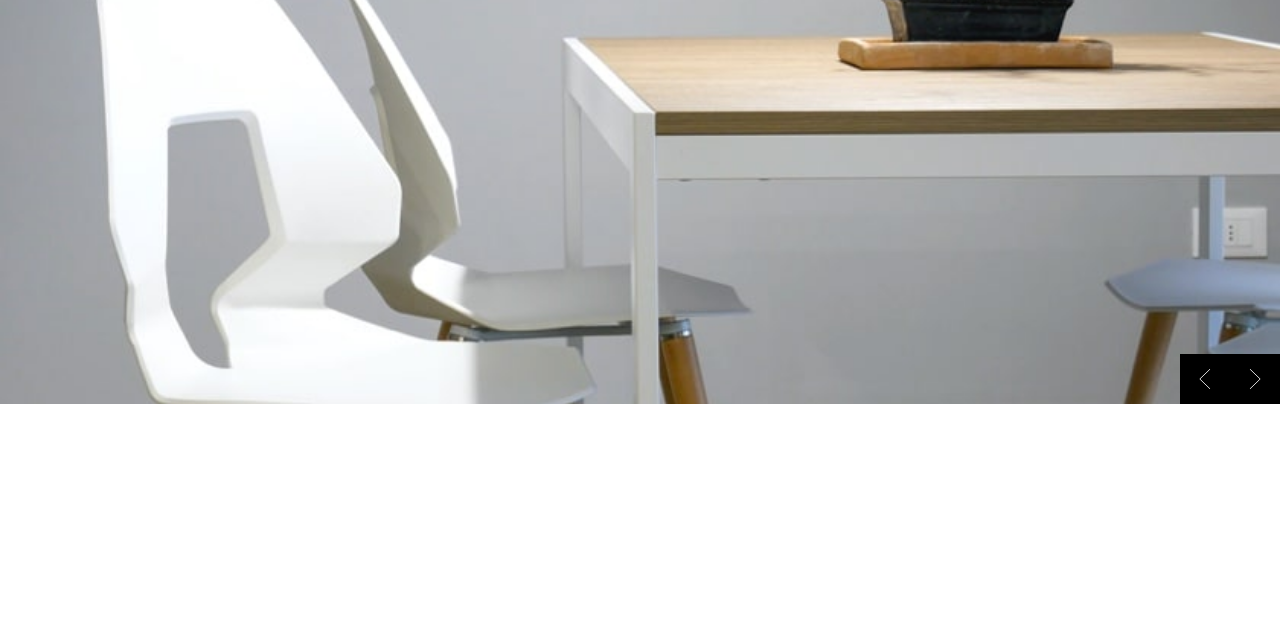
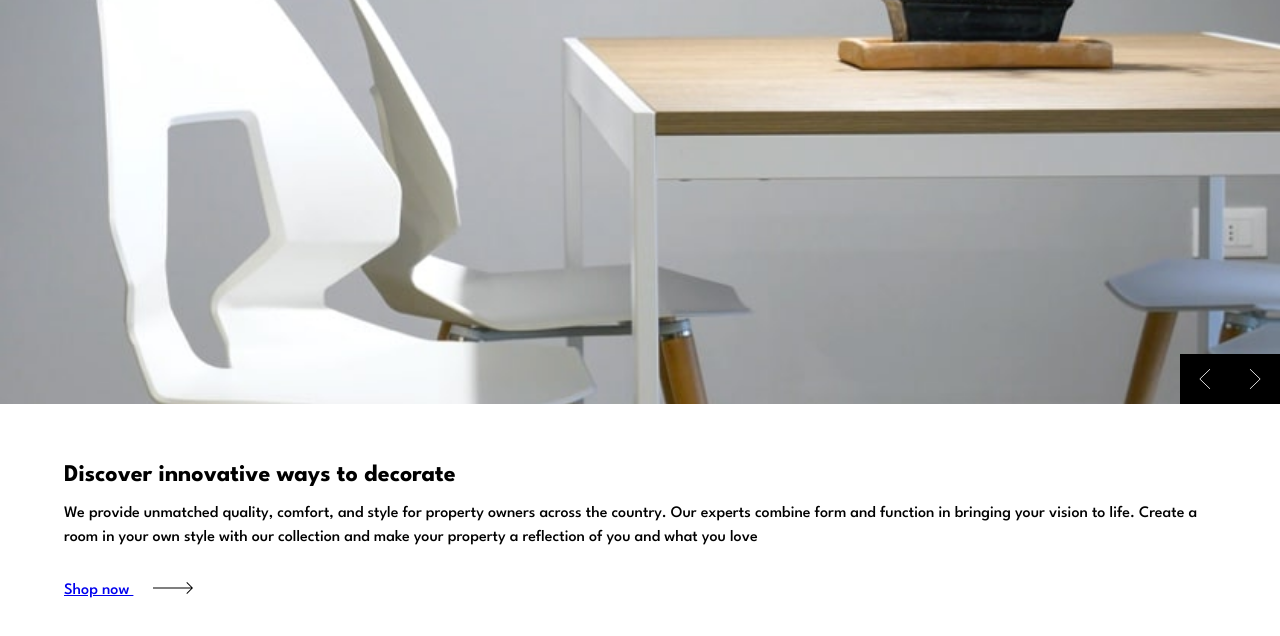
Before and after one commit to rodrigoandresd/Frontend-challenges, a plain HTML site: page room-homepage-master/index.html in a window 1280 px wide. Shown: the part 96-732 px from the top of the page. Drawn offline with Linux system fonts and the light colour scheme.

Commit message:
main__buy

```diff
--- a/room-homepage-master/css/style.css
+++ b/room-homepage-master/css/style.css
@@ -71,3 +71,36 @@ body{
 .main__arrows{
     height: 40%;
 }
+
+.main__buy{
+    grid-area: buy;
+}
+
+.main__content{
+    width: 100%;
+    height: 100%;
+    display: flex;
+    justify-content: center;
+    align-items: flex-start;
+    flex-direction: column;
+}
+
+.main__title{
+    color: var(--black);
+}
+
+.main__paragraph{
+    line-height: 1.5;
+    margin: 1em 0 2em;
+}
+
+.main__cta{
+    text-decoration: none;
+    color: var(--very-darkgray);
+    text-transform: uppercase;
+    letter-spacing: 4px;
+}
+
+.main__arrow{
+    margin-left: 20px;
+}
--- a/room-homepage-master/index.html
+++ b/room-homepage-master/index.html
@@ -46,21 +46,27 @@
 
 
     </section>
+
+    <section class="main__buy container">
+      <div class="main__content">
+
+        <h2 class="main__title">Discover innovative ways to decorate</h2>
+
+        <p class="main__paragraph">We provide unmatched quality, comfort, and style for property owners across the
+          country.
+          Our experts combine form and function in bringing your vision to life. Create a room in your
+          own style with our collection and make your property a reflection of you and what you love
+        </p>
+
+        <a href="#" class="main_cta">Shop now <img src="images/icon-arrow.svg" alt="Icon arrow" class="main__arrow"></a>
+      </div>
+    </section>
     <div class="main__controls">
       <img src="images/icon-angle-left.svg" alt="icon-angle-left" class="main__arrows">
       <img src="images/icon-angle-right.svg" alt="icon-angle-right" class="main__arrows">
     </div>
   </main>
   <!--
-
-  Discover innovative ways to decorate
-
-  We provide unmatched quality, comfort, and style for property owners across the country.
-  Our experts combine form and function in bringing your vision to life. Create a room in your
-  own style with our collection and make your property a reflection of you and what you love.
-
-  Shop now
-
   We are available all across the globe
 
   With stores all over the world, it's easy for you to find furniture for your home or place of business.
```
